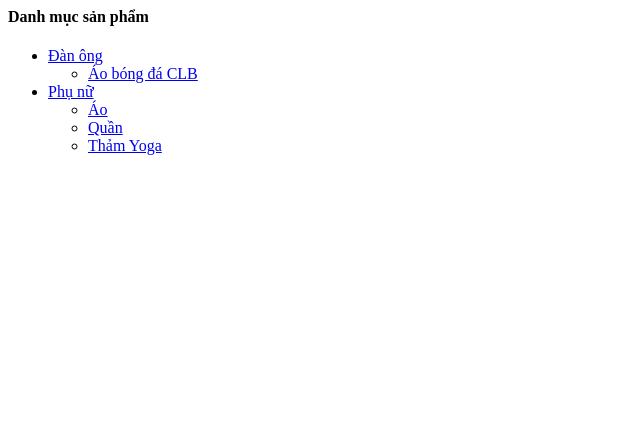
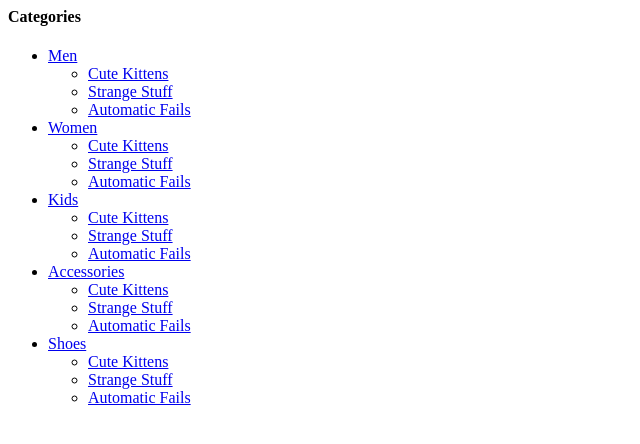
Before and after one commit to Marinmme/Web-quan-ao, a PHP site: page /Catelogy.php in a window 1280 px wide. Shown: the top 444 px of the page, without its empty margins (0-640 px from the left). Run offline with PHP 8.4, Linux system fonts and the light colour scheme.

Commit message:
Create masterpage

```diff
--- a/layouts/Catelogy.php
+++ b/layouts/Catelogy.php
@@ -1,23 +1,41 @@
 <div class=" rsidebar span_1_of_left">
-						<h4 class="cate">Danh mục sản phẩm</h4>
+						<h4 class="cate">Categories</h4>
 							 <ul class="menu-drop">
-							<li class="item1"><a href="#">Đàn ông </a>
+							<li class="item1"><a href="#">Men </a>
 								<ul class="cute">
-									<li class="subitem1"><a href="ShopN.php">Áo bóng đá CLB </a></li>
-
-
+									<li class="subitem1"><a href="product.html">Cute Kittens </a></li>
+									<li class="subitem2"><a href="product.html">Strange Stuff </a></li>
+									<li class="subitem3"><a href="product.html">Automatic Fails </a></li>
 								</ul>
 							</li>
-							<li class="item2"><a href="#">Phụ nữ </a>
+							<li class="item2"><a href="#">Women </a>
 								<ul class="cute">
-									<li class="subitem1"><a href="product.php">Áo </a></li>
-									<li class="subitem2"><a href="ShopQNu.php">Quần </a></li>
-									<li class="subitem3"><a href="ShopY.php">Thảm Yoga </a></li>
+									<li class="subitem1"><a href="product.html">Cute Kittens </a></li>
+									<li class="subitem2"><a href="product.html">Strange Stuff </a></li>
+									<li class="subitem3"><a href="product.html">Automatic Fails </a></li>
+								</ul>
+							</li>
+							<li class="item3"><a href="#">Kids</a>
+								<ul class="cute">
+									<li class="subitem1"><a href="product.html">Cute Kittens </a></li>
+									<li class="subitem2"><a href="product.html">Strange Stuff </a></li>
+									<li class="subitem3"><a href="product.html">Automatic Fails</a></li>
+								</ul>
+							</li>
+							<li class="item4"><a href="#">Accessories</a>
+								<ul class="cute">
+									<li class="subitem1"><a href="product.html">Cute Kittens </a></li>
+									<li class="subitem2"><a href="product.html">Strange Stuff </a></li>
+									<li class="subitem3"><a href="product.html">Automatic Fails</a></li>
 								</ul>
 							</li>
 
-
-
-
+							<li class="item4"><a href="#">Shoes</a>
+								<ul class="cute">
+									<li class="subitem1"><a href="product.html">Cute Kittens </a></li>
+									<li class="subitem2"><a href="product.html">Strange Stuff </a></li>
+									<li class="subitem3"><a href="product.html">Automatic Fails </a></li>
+								</ul>
+							</li>
 						</ul>
 					</div>
```
Also changed, not shown: layouts/footer.php (+5 -4 lines), layouts/headertop.php (+113 -43 lines).
